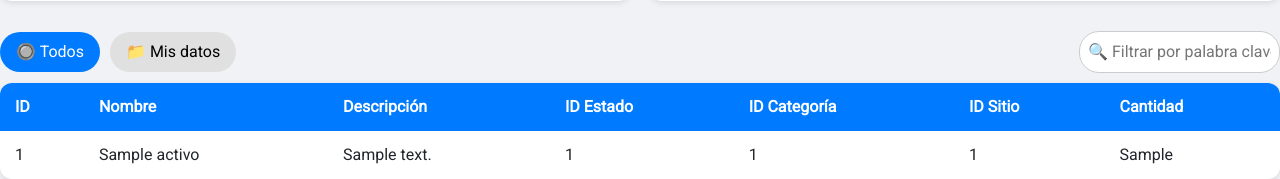
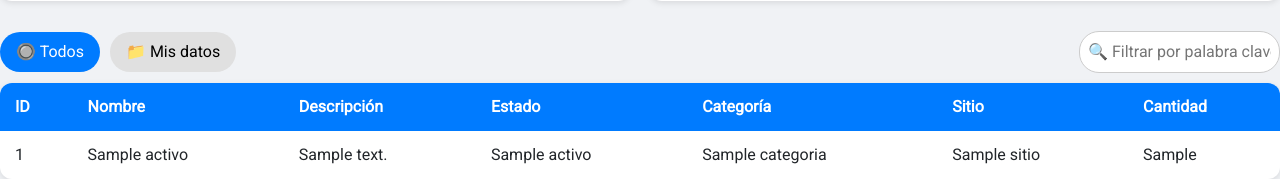
Before and after one commit to pachatour/Sistema-Activos-PROYECTO-III, a PHP site: page /Dashboard.php in a window 1280 px wide. Shown: the part 1055-1234 px from the top of the page. Run offline with PHP 8.4, Linux system fonts and the light colour scheme; tables that the repository leaves empty or names only in its code hold one stand-in row (values such as "Sample post").

Commit message:
PILAS TONYYY, PILAAAS XD

```diff
--- a/Dashboard.php
+++ b/Dashboard.php
@@ -567,9 +567,9 @@ $conexion->close();
                     <th>ID</th>
                     <th>Nombre</th>
                     <th>Descripción</th>
-                    <th>ID Estado</th>
-                    <th>ID Categoría</th>
-                    <th>ID Sitio</th>
+                    <th>Estado</th>
+                    <th>Categoría</th>
+                    <th>Sitio</th>
                     <th>Cantidad</th>
                 </tr>
             </thead>
@@ -580,7 +580,14 @@ $conexion->close();
                     die("Error de conexión: " . $conexion->connect_error);
                 }
 
-                $consulta = "SELECT * FROM activos";
+                $consulta = "SELECT a.*,
+                            ea.nombre as estado_nombre,
+                            c.nombre as categoria_nombre,
+                            s.nombre as sitio_nombre
+                            FROM activos a
+                            LEFT JOIN estado_activos ea ON a.id_estado = ea.id
+                            LEFT JOIN categorias c ON a.id_categoria = c.id
+                            LEFT JOIN sitios s ON a.id_sitio = s.id";
                 $resultado = $conexion->query($consulta);
 
                 if ($resultado->num_rows > 0) {
@@ -589,14 +596,14 @@ $conexion->close();
                         echo "<td>" . $fila['id'] . "</td>";
                         echo "<td>" . htmlspecialchars($fila['nombre']) . "</td>";
                         echo "<td>" . htmlspecialchars($fila['descripcion']) . "</td>";
-                        echo "<td>" . $fila['id_estado'] . "</td>";
-                        echo "<td>" . $fila['id_categoria'] . "</td>";
-                        echo "<td>" . $fila['id_sitio'] . "</td>";
+                        echo "<td>" . htmlspecialchars($fila['estado_nombre']) . "</td>";
+                        echo "<td>" . htmlspecialchars($fila['categoria_nombre']) . "</td>";
+                        echo "<td>" . htmlspecialchars($fila['sitio_nombre']) . "</td>";
                         echo "<td>" . $fila['cantidad'] . "</td>";
                         echo "</tr>";
                     }
                 } else {
-                    echo "<tr><td colspan='8'>No se encontraron activos.</td></tr>";
+                    echo "<tr><td colspan='7'>No se encontraron activos.</td></tr>";
                 }
                 $conexion->close();
                 ?>
@@ -687,5 +694,6 @@ $conexion->close();
             document.getElementById('updateAssetForm').submit();
         });
     </script>
+
 </body>
 </html>
```
